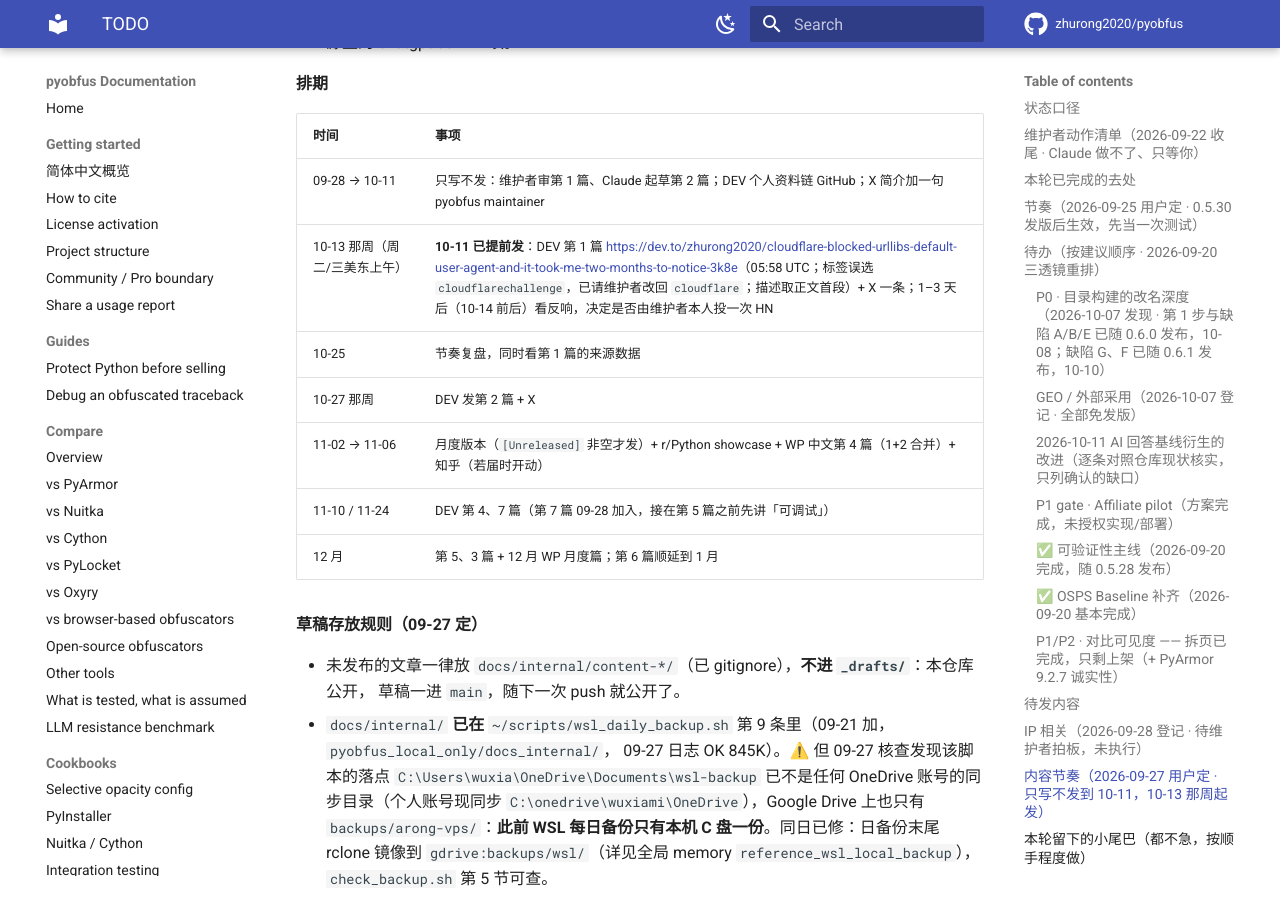
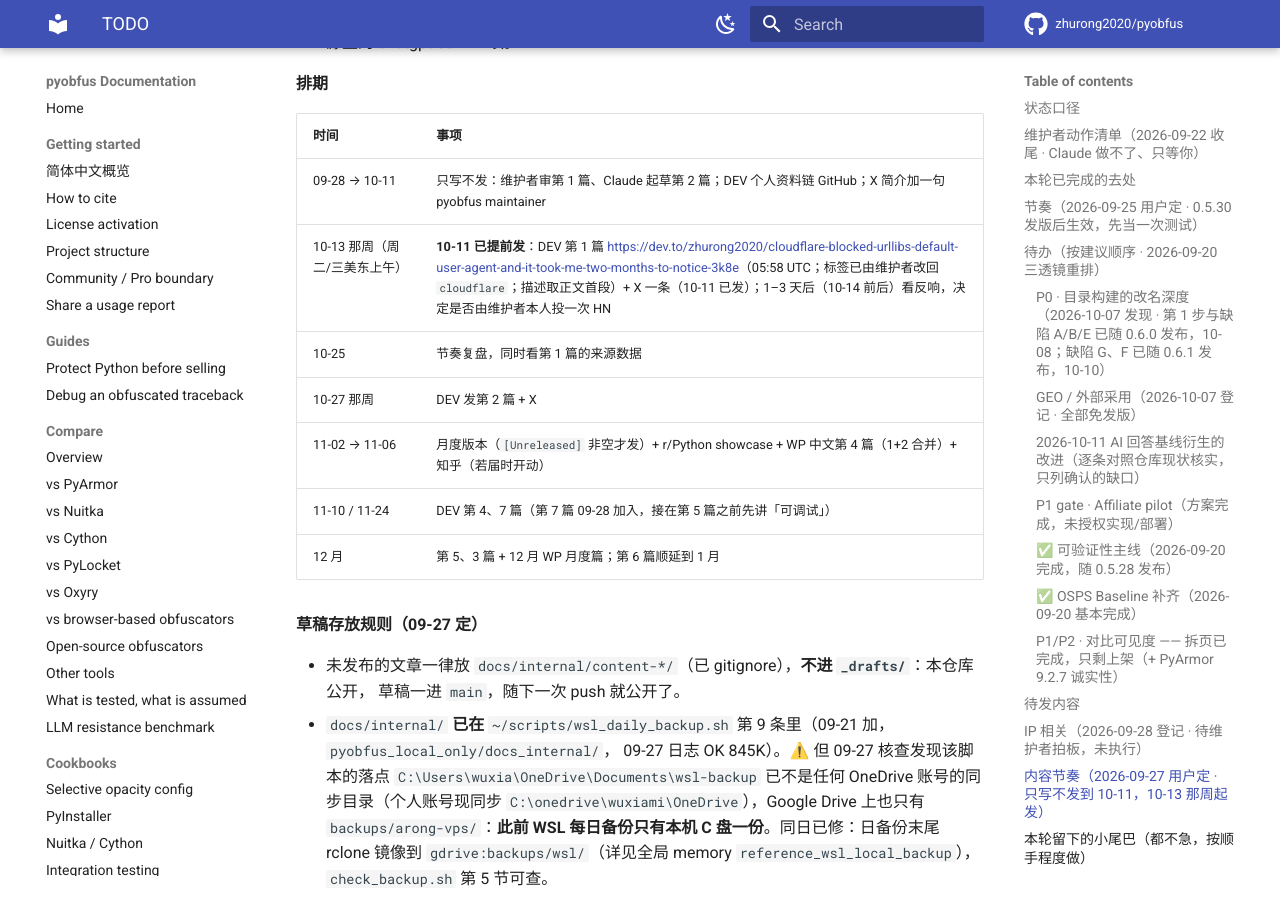
Before and after one commit to zhurong2020/pyobfus, an MkDocs documentation site: the page built from docs/TODO.md, in a window 1280 px wide and 900 px high, scrolled down 12704 px. Built offline with MkDocs 1.6.1 and Material for MkDocs 9.7.7, drawn with Linux system fonts in a browser that asks for light colours; comment, search, counter and statistics services are not loaded.

Commit message:
docs: DEV post tag fixed, X post sent
Co-Authored-By: Claude Opus 5.5 <noreply@anthropic.com>

```diff
--- a/docs/TODO.md
+++ b/docs/TODO.md
@@ -376,7 +376,7 @@ V2EX 仍卡在账号激活（要邀请码）；Stack Overflow 按 2026-04-22 的
 | 时间 | 事项 |
 |---|---|
 | 09-28 → 10-11 | 只写不发：维护者审第 1 篇、Claude 起草第 2 篇；DEV 个人资料链 GitHub；X 简介加一句 pyobfus maintainer |
-| 10-13 那周（周二/三美东上午） | **10-11 已提前发**：DEV 第 1 篇 <https://dev.to/zhurong2020/cloudflare-blocked-urllibs-default-user-agent-and-it-took-me-two-months-to-notice-3k8e>（05:58 UTC；标签误选 `cloudflarechallenge`，已请维护者改回 `cloudflare`；描述取正文首段）+ X 一条；1–3 天后（10-14 前后）看反响，决定是否由维护者本人投一次 HN |
+| 10-13 那周（周二/三美东上午） | **10-11 已提前发**：DEV 第 1 篇 <https://dev.to/zhurong2020/cloudflare-blocked-urllibs-default-user-agent-and-it-took-me-two-months-to-notice-3k8e>（05:58 UTC；标签已由维护者改回 `cloudflare`；描述取正文首段）+ X 一条（10-11 已发）；1–3 天后（10-14 前后）看反响，决定是否由维护者本人投一次 HN |
 | 10-25 | 节奏复盘，同时看第 1 篇的来源数据 |
 | 10-27 那周 | DEV 发第 2 篇 + X |
 | 11-02 → 11-06 | 月度版本（`[Unreleased]` 非空才发）+ r/Python showcase + WP 中文第 4 篇（1+2 合并）+ 知乎（若届时开动） |
```
